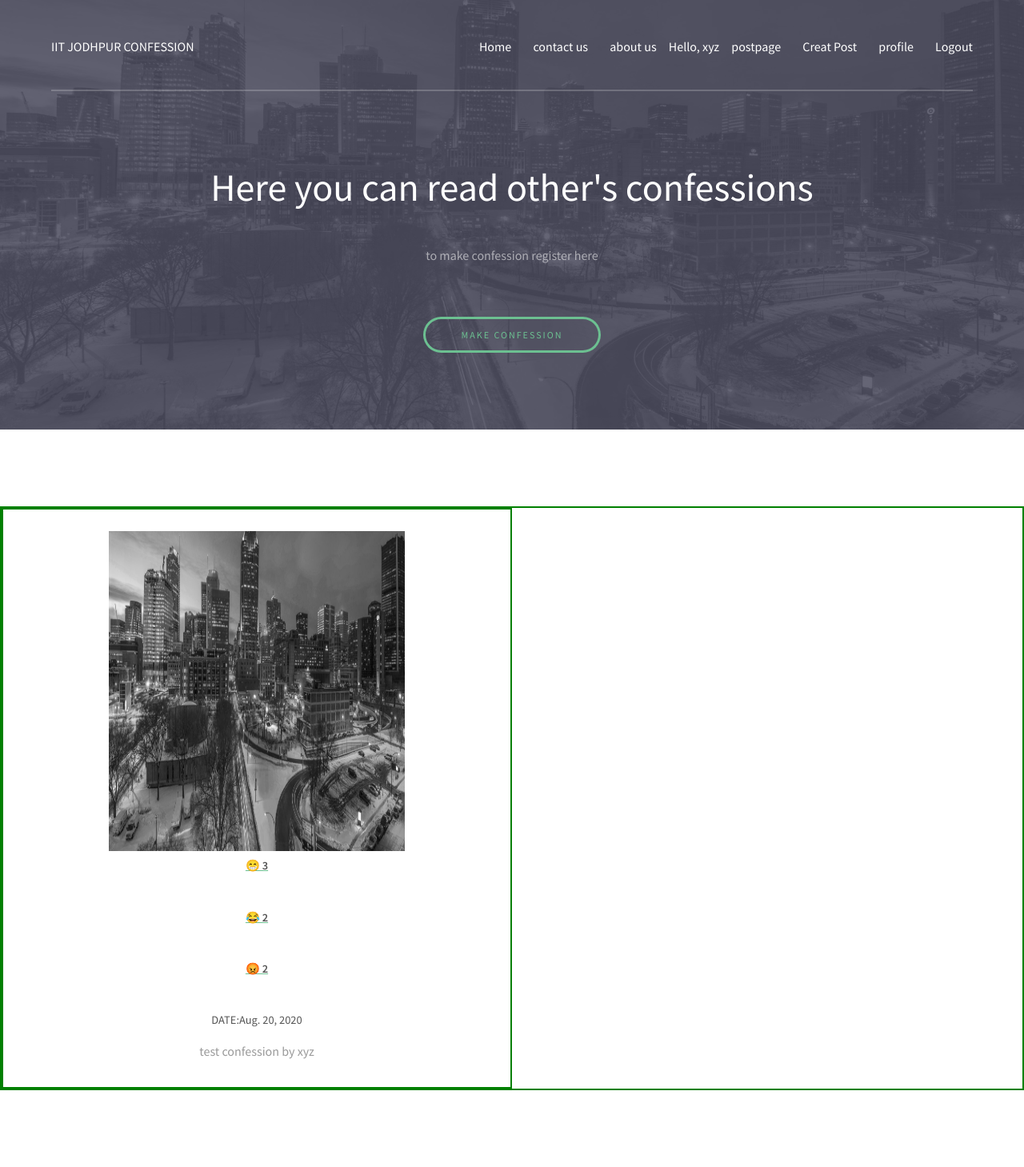
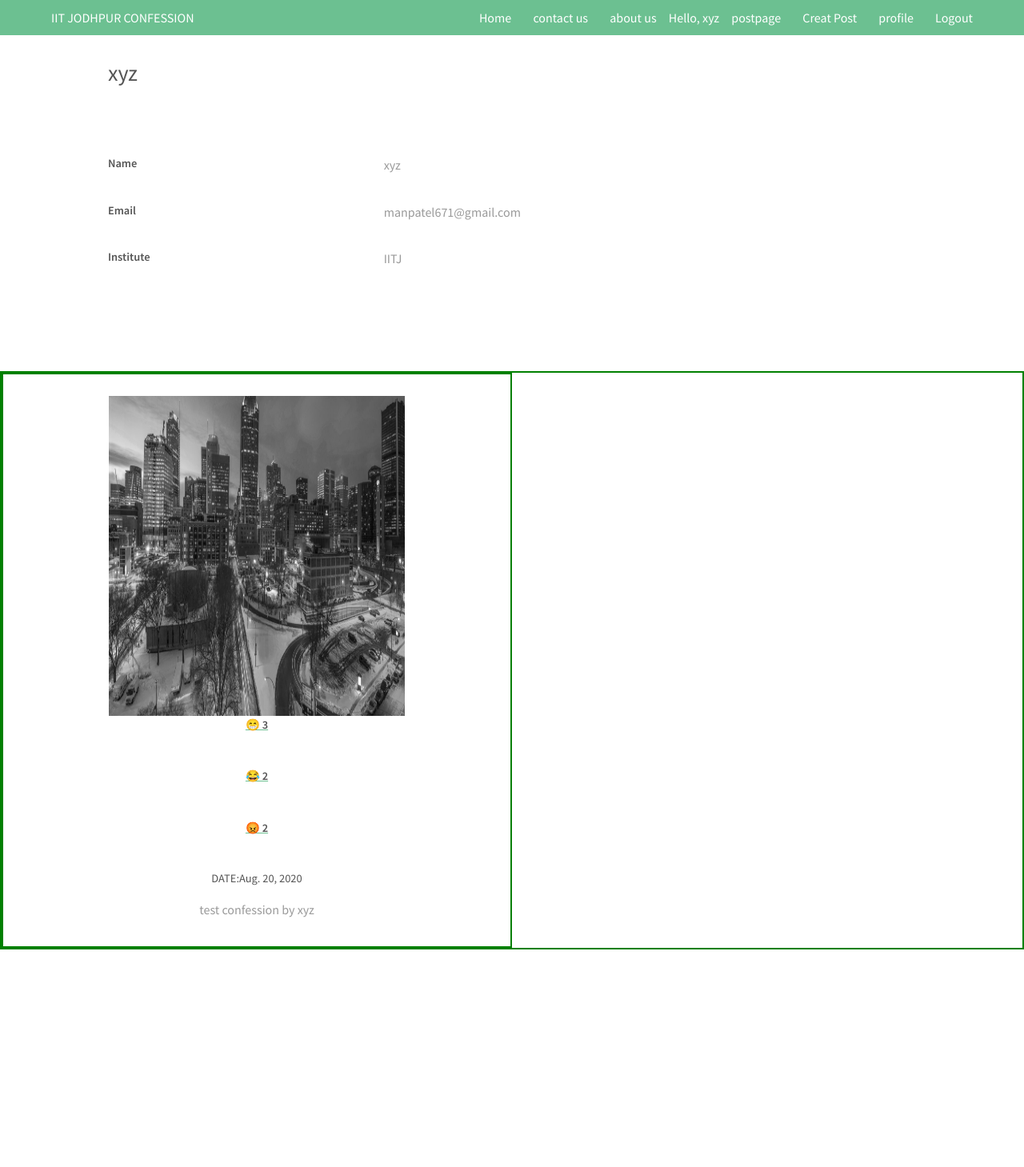
Before and after one commit to smitRajkotiya/iitj-confession, a Django app: page /profilepage/ in a window 1280 px wide. Shown: the whole page at 80% size. After the commit the page ends 1187 px from the top, so only its background shows below. Run offline with Django 3.2, Linux system fonts and the light colour scheme; a user stored in the database is signed in; data comes from the database, SQL or seed files in the repository; both versions use the stored data as it was after the commit; some libraries are stand-ins or nearby versions.

Commit message:
replace profile page

```diff
--- a/templates/profilepage.html
+++ b/templates/profilepage.html
@@ -1,20 +1,17 @@
 {% load static %}
-
-<!DOCTYPE HTML>
-<!--
-	Projection by TEMPLATED
-	templated.co @templatedco
-	Released for free under the Creative Commons Attribution 3.0 license (templated.co/license)
--->
 <html>
+<link href="//maxcdn.bootstrapcdn.com/bootstrap/4.1.1/css/bootstrap.min.css" rel="stylesheet" id="bootstrap-css">
+<script src="//maxcdn.bootstrapcdn.com/bootstrap/4.1.1/js/bootstrap.min.js"></script>
+<script src="//cdnjs.cloudflare.com/ajax/libs/jquery/3.2.1/jquery.min.js"></script>
+<!------ Include the above in your HEAD tag ---------->
 <head>
-		<title>HOME</title>
+		<title>Contact Us</title>
 		<meta charset="utf-8" />
 		<meta name="viewport" content="width=device-width, initial-scale=1" />
 		<link rel="stylesheet" href="{% static 'assets/css/main.css' %}" />
+
 </head>
-	<body>
-
+<body class="subpage">
     <!-- Header -->
 			<header id="header">
 				<div class="inner">
@@ -37,33 +34,64 @@
 					<a href="#navPanel" class="navPanelToggle"><span class="fa fa-bars"></span></a>
 				</div>
 			</header>
+        <div class="container emp-profile">
+            <br>
 
-		<!-- Banner -->
-			<section id="banner">
-				<div class="inner">
-					<header>
-						<h1>Here you can read other's confessions</h1>
-					</header>
+                <div class="row">
 
-					<div class="flex ">
+                    <div class="col-md-6">
+                        <div class="profile-head">
+                                    <h3>
+                                        {{user.username}}
+                                    </h3>
 
-						<div>
+                                    <br>
+                        </div>
+                    </div>
+                </div>
+                <div class="row">
 
-							<p>to make confession register here</p>
+                    <div class="col-md-8">
+                        <div class="tab-content profile-tab" id="myTabContent">
+                            <div class="tab-pane fade show active" id="home" role="tabpanel" aria-labelledby="home-tab">
+                                <br>
+                                <div class="row">
+
+                                        </div>
+                                        <div class="row">
+                                            <div class="col-md-6">
+                                                <label>Name</label>
+                                            </div>
+                                            <div class="col-md-6">
+                                                <p>{{user.username}}</p>
+                                            </div>
+                                        </div>
+                                        <div class="row">
+                                            <div class="col-md-6">
+                                                <label>Email</label>
+                                            </div>
+                                            <div class="col-md-6">
+                                                <p>{{user.email}}</p>
+                                            </div>
+                                        </div>
+                                        <div class="row">
+                                            <div class="col-md-6">
+                                                <label>Institute</label>
+                                            </div>
+                                            <div class="col-md-6">
+                                                <p>IITJ</p>
                                             </div>
                                         </div>
 
-					<footer>
-                        {% if user.is_authenticated %}
-						<a href="/creatpost/" class="button">Make confession</a>
-                        {% else %}
-						<a href="/accounts/register" class="button">Register</a>
-                        {% endif %}
-                    </footer>
+
                             </div>
-			</section>
 
+                            </div>
+                        </div>
+                    </div>
+                </div>
 
+        </div>
         <!-- Three -->
 			<section id="three" class="wrapper align-center">
 				<div class="outer" style="border:2px solid green">
@@ -100,15 +128,5 @@
 					</div>
 				</div>
 			</section>
-
-
-
-		<!-- Scripts -->
-			<script src="assets/js/jquery.min.js"></script>
-			<script src="assets/js/skel.min.js"></script>
-			<script src="assets/js/util.js"></script>
-			<script src="assets/js/main.js"></script>
-
 </body>
-
 </html>
```
Also changed, not shown: db.sqlite3. Lines whose indentation alone changed are shown as unchanged.
